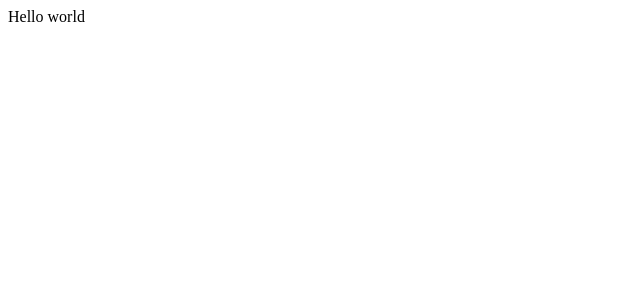
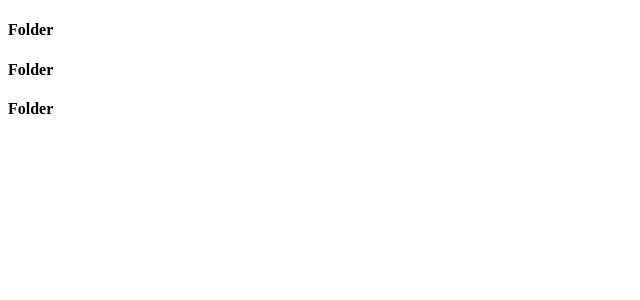
Before and after one commit to StringAna/file-tree-app, a React (Create React App) app: page / in a window 1280 px wide. Shown: the top 300 px of the page, without its empty margins (0-640 px from the left). Built offline with nearby package versions, Linux system fonts and the light colour scheme.

Commit message:
Created Folder Component

```diff
--- a/src/App.js
+++ b/src/App.js
@@ -1,5 +1,17 @@
+import React from "react";
+
 function App() {
-  return <div className="App">Hello world</div>;
+  return (
+    <div className="App">
+      <Folder />
+      <Folder />
+      <Folder />
+    </div>
+  );
 }
 
+const Folder = () => {
+  return <h4>Folder</h4>;
+};
+
 export default App;
```
Also changed, not shown: public/index.html (+0 -23 lines).
